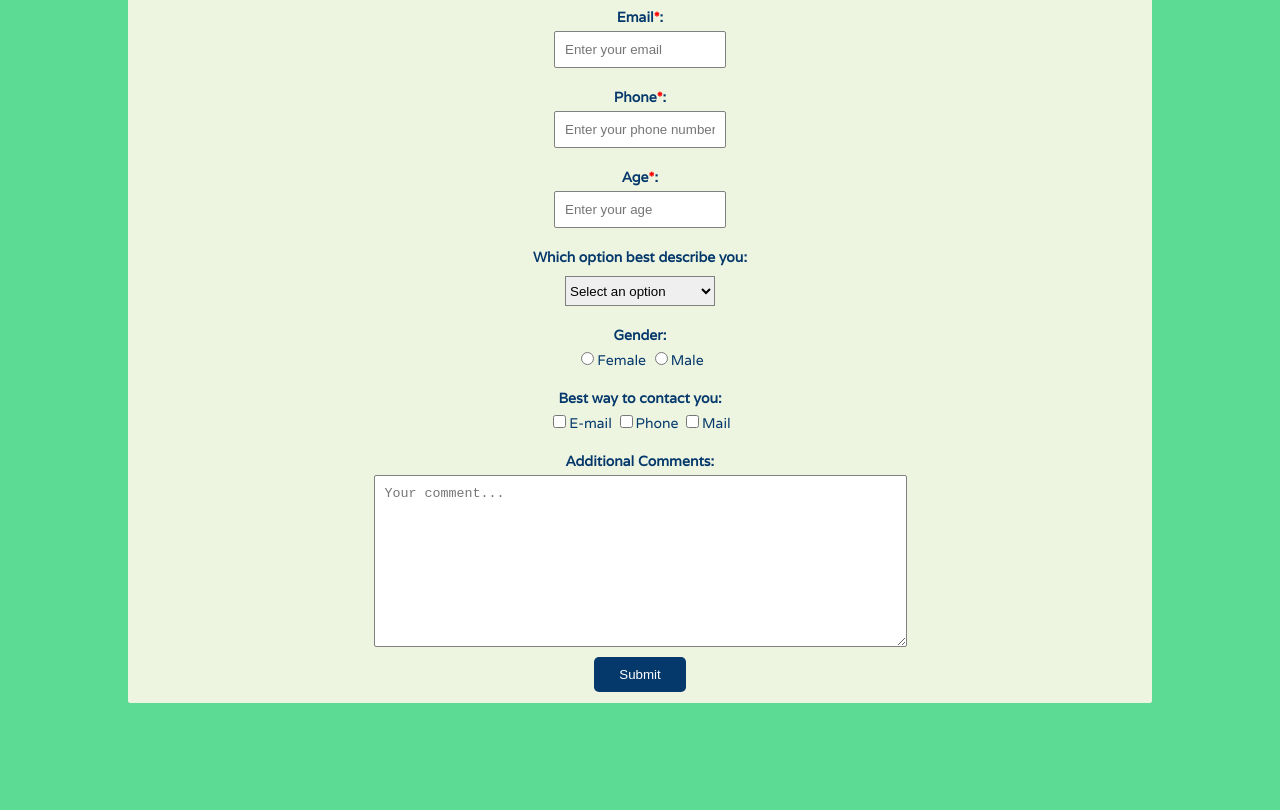
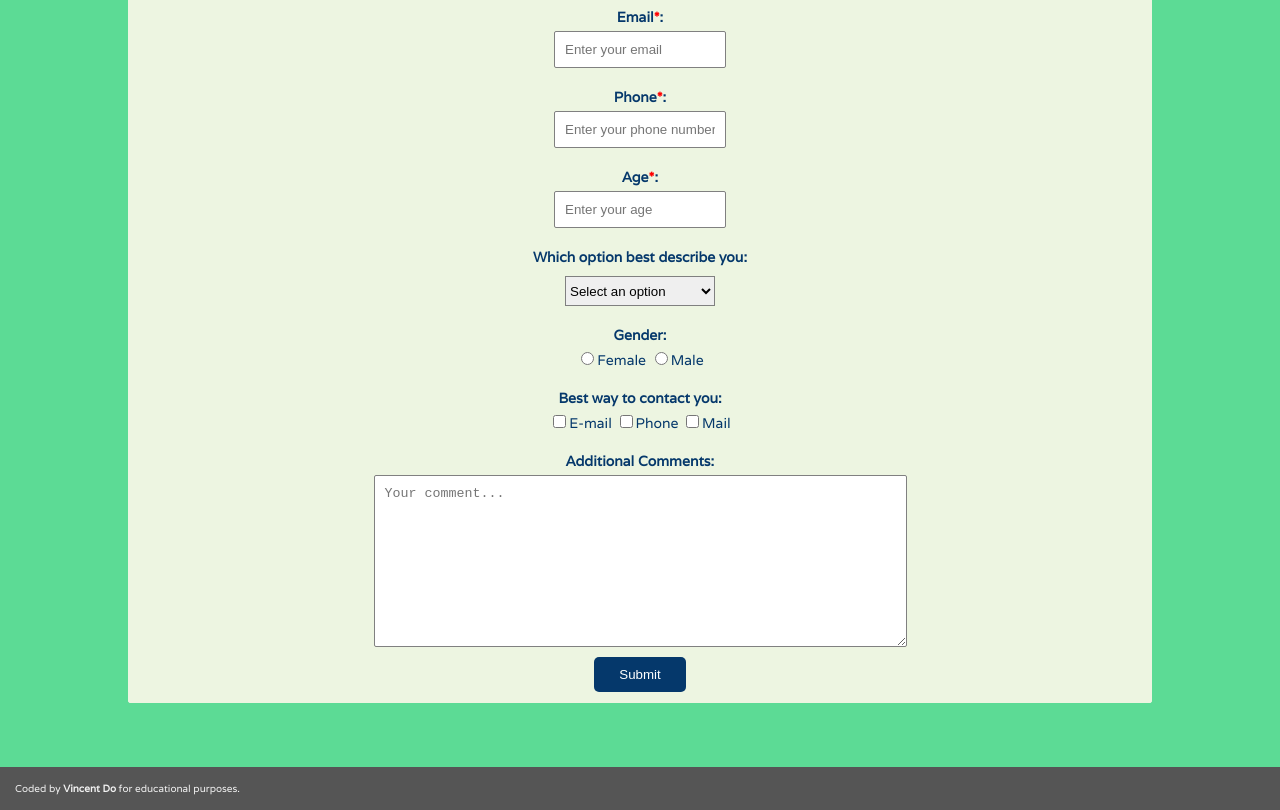
Before and after one commit to VincentQDo/Survery-form, a plain HTML site: page survey-form.html in a window 1280 px wide. Shown: the part 293-1103 px from the top of the page. Before the commit the page ends 1060 px from the top, so only its background shows below. Drawn offline with Linux system fonts and the light colour scheme.

Commit message:
Minor style changes

```diff
--- a/survey-form.html
+++ b/survey-form.html
@@ -79,7 +79,9 @@
             </div>
         </main>
 </body>
-
+<div>
+    <p class="footer">Coded by <strong>Vincent Do</strong> for educational purposes.</p>
+</div>
 </html>
 
 <!--
--- a/survey.css
+++ b/survey.css
@@ -121,6 +121,15 @@ label, #description{
     border: solid .7px gray;
 }
 
+.footer{
+    background-color: #555555;
+    color: #f2f2f2;
+    padding: 15px;
+    font-size: 10px;
+    margin: 0px;
+    text-align: left;
+}
+
 @media only screen and (max-width: 768px){
     .text-input{
         width: 90%;
```
